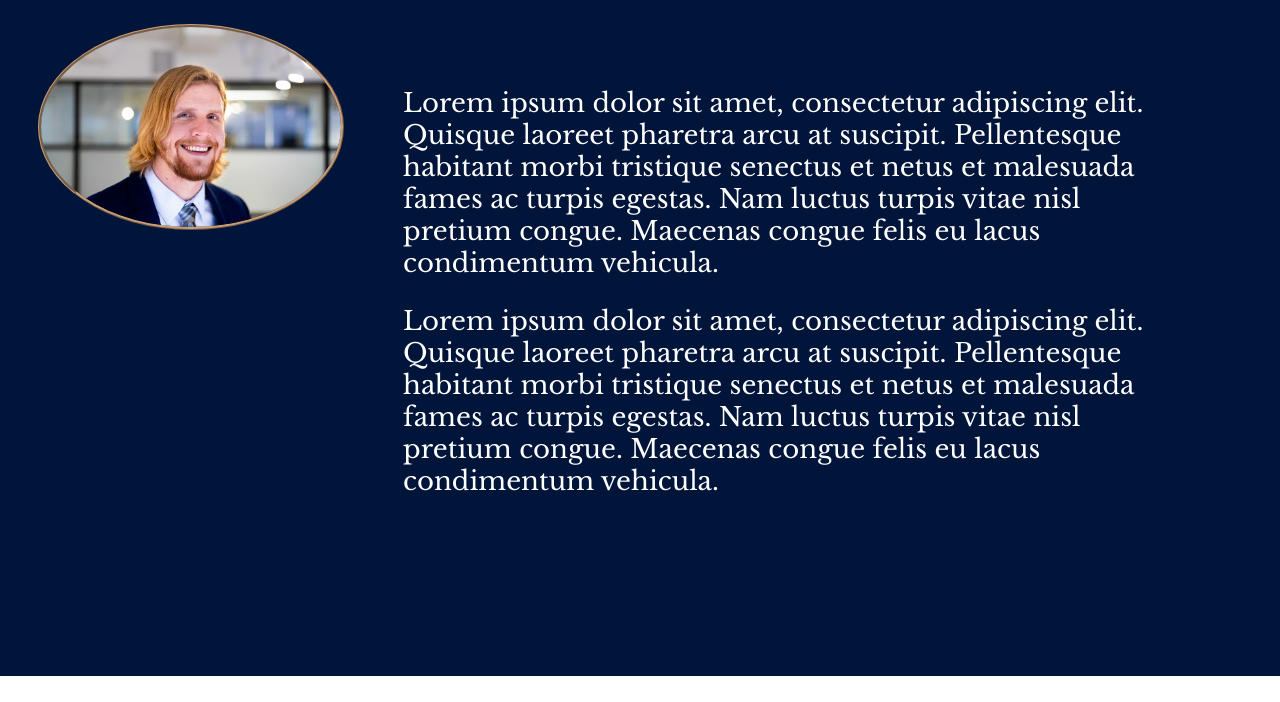
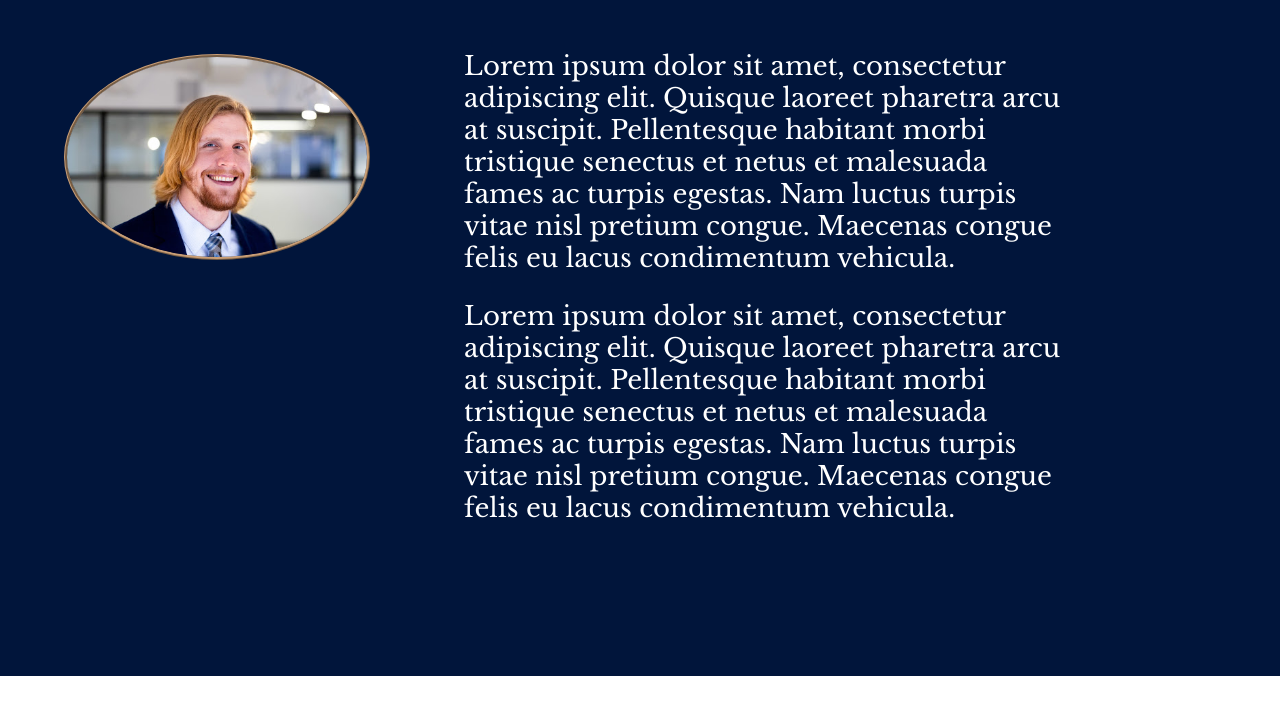
Before and after one commit to FMSawicki/FMSawicki.github.io, a React app: page /about in a window 1280 px wide. Shown: the part 98-800 px from the top of the page. Built offline with nearby package versions, Linux system fonts and the light colour scheme; a web font is replaced by a local one.

Commit message:
tweaked project.css so that elements weren't pulling eachother in opposite directions just to stay in place

```diff
--- a/src/About/About.css
+++ b/src/About/About.css
@@ -1,7 +1,7 @@
 .aboutMain{
 /* background-color: green; */
 /* background-size: 100%; */
-width: 80%;
+width: 90%;
 height: 600px;
 position: fixed;
 }
@@ -11,14 +11,15 @@ position: fixed;
     border-style: ridge;
     border-radius: 50%;
     width: 300px;
-    margin-left: -90px;
-    /* margin-top: 20px; */
-
+    /* margin-left: -90px; */
+    margin-top: 30px;
+    position: absolute;
 }
 .textWrapper {
     /* background-color: red; */
-    margin-left: 275px;
-    margin-top: -175px;
+    width: 600px;
+    margin-left: 400px;
+    /* margin-top: -175px; */
     font-family: 'Libre Baskerville', serif;
     position: absolute;
 }
--- a/src/Projects/Projects.js
+++ b/src/Projects/Projects.js
@@ -53,7 +53,7 @@ class Projects extends Component {
       itemLink = "";
 
       itemDescription =
-        "This app takes text input, sends a fetch request to an API which returns it's closest match to an anagram.";
+        "This app takes text input, sends a fetch request to an API which returns its closest match to an anagram.";
     }
     if (this.state.proof === true) {
       itemStyle = {
```
